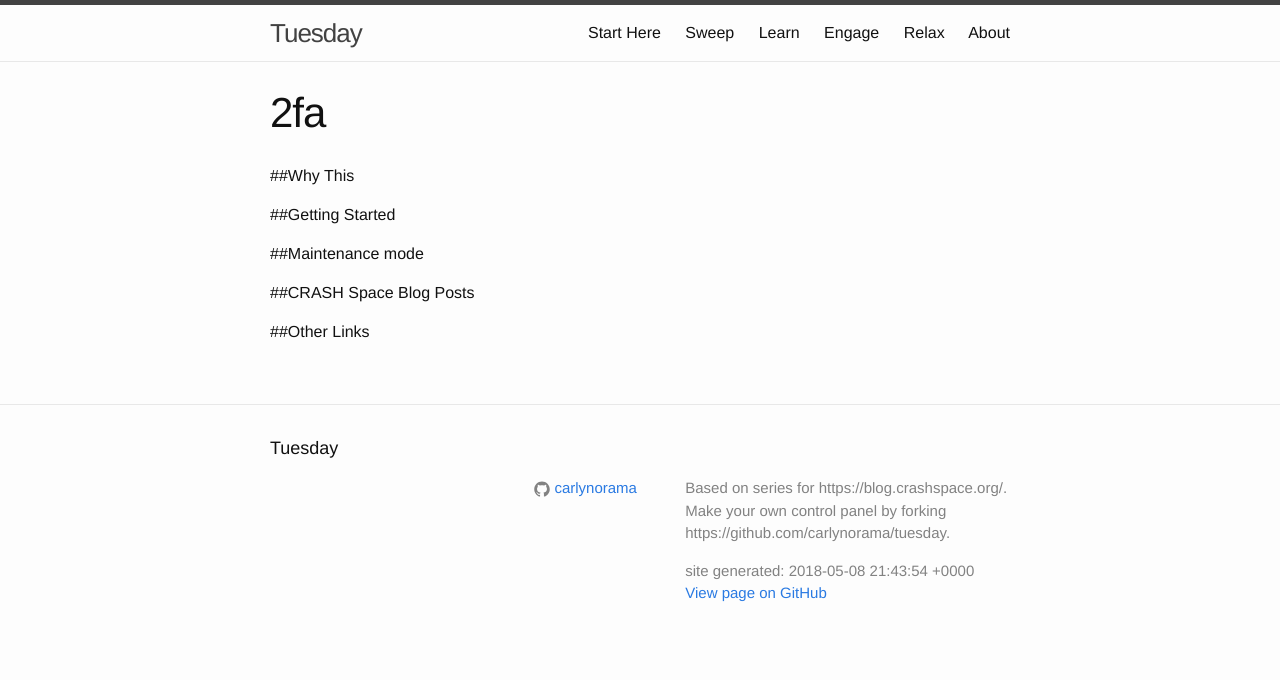
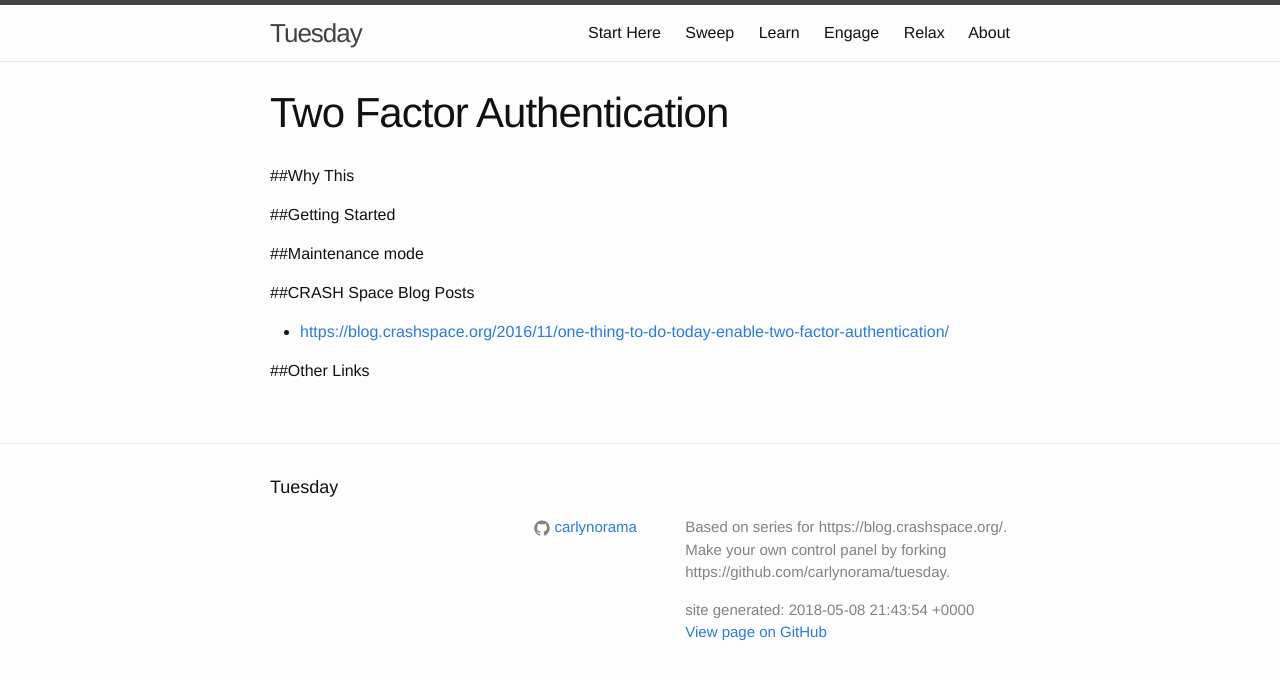
Before and after one commit to CRASHSpace/tuesday, a Jekyll site: the page built from _sweep/zone02/2FA.md, in a window 1280 px wide. Shown: the top 680 px of the page. Built offline with Jekyll 4.4.1, drawn with Linux system fonts in a browser that asks for light colours.

Commit message:
some content added

```diff
--- a/_sweep/zone02/2FA.md
+++ b/_sweep/zone02/2FA.md
@@ -3,11 +3,11 @@ collection: sweep
 layout: page
 showonindexas: none
 easy_win: false
-zone:
+zone: identity
 list_order:
-name:
-title:
-weekly_todo_text:
+name: 2FA.md
+title: Two Factor Authentication
+weekly_todo_text: Enable Two Factor Authorization somewhere new, and/or ask for it from a vendor that doesn't offer it.
 quarterly_task:
 ---
 ##Why This
@@ -17,5 +17,6 @@ quarterly_task:
 ##Maintenance mode
 
 ##CRASH Space Blog Posts
+* <https://blog.crashspace.org/2016/11/one-thing-to-do-today-enable-two-factor-authentication/>
 
 ##Other Links
```
